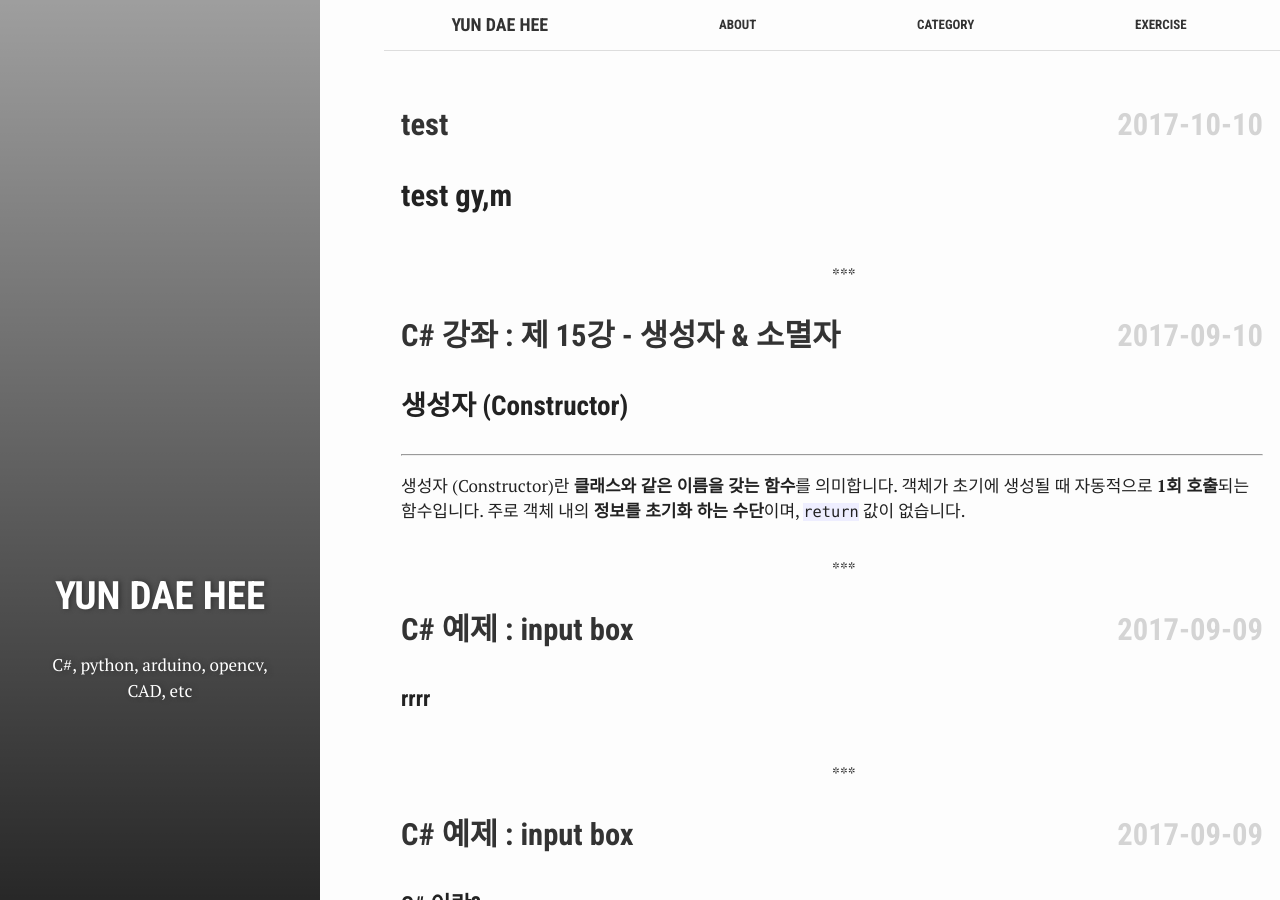
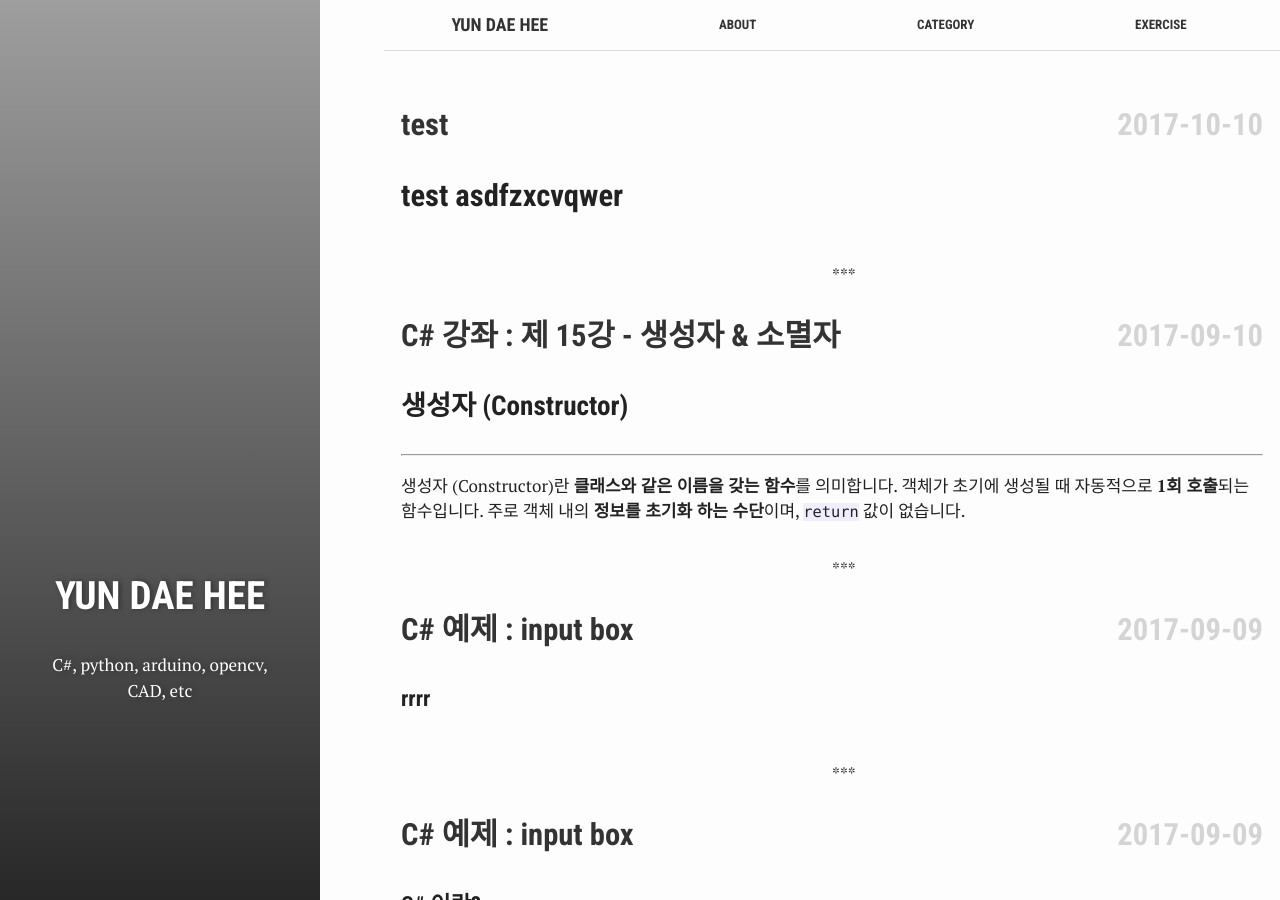
Before and after one commit to test076923/test076923.github.io, a Jekyll site: the page built from index.html, in a window 1280 px wide and 900 px high. Built offline with Jekyll 4.4.1, drawn with Linux system fonts in a browser that asks for light colours; comment, search, counter and statistics services are not loaded.

Commit message:
Update 2017-10-10-ssstest.md

```diff
--- a/_posts/2017-10-10-ssstest.md
+++ b/_posts/2017-10-10-ssstest.md
@@ -11,11 +11,12 @@ tags: ['testsets']
 author: 윤대희
 ---
 
-## test gy,m ##
+## test asdfzxcvqwer ##
 
  {% for pt in (site.tags | last) %}
   {% if pt.categories contains "qqqqqq" %}
  {{ pt.title }}
+  {% endif %}
  {% endfor %}
 
 
```
